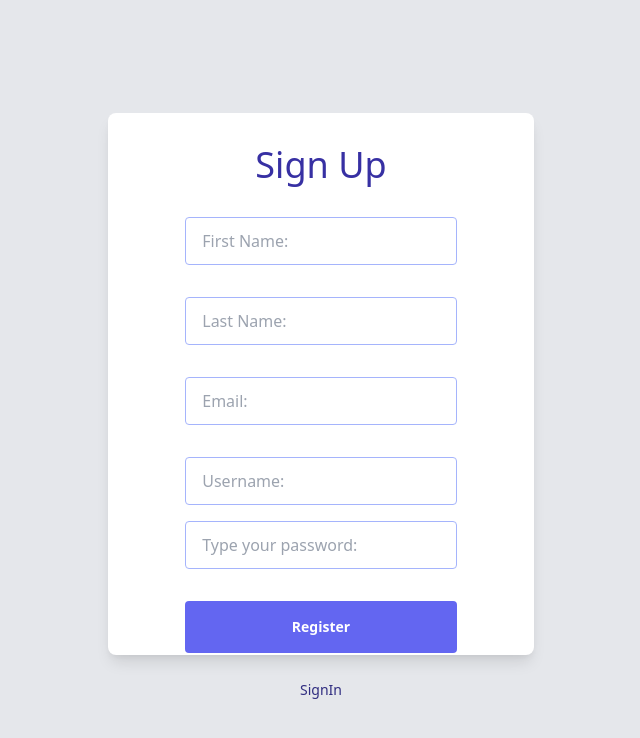
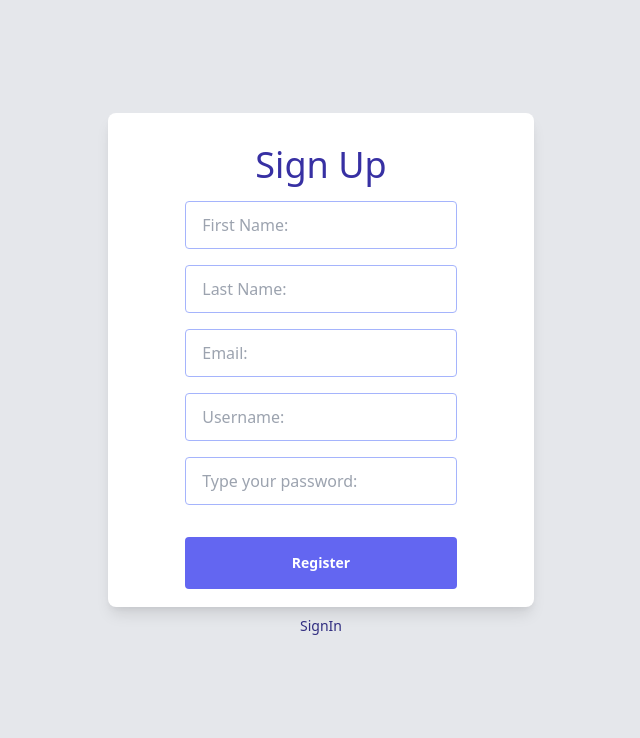
Before and after one commit to vickoman/custom-react-todoApp, a React (Create React App) app: page /auth/register in a window 1280 px wide. Shown: the top 738 px of the page, without its empty margins (319-959 px from the left). Built offline with nearby package versions, Linux system fonts and the light colour scheme; no server answers.

Commit message:
Fix register form

```diff
--- a/src/pages/SingUp/index.jsx
+++ b/src/pages/SingUp/index.jsx
@@ -4,20 +4,20 @@ import { Link } from 'react-router-dom'
 export default function SingUp() {
     return (
         <div className="container mx-auto border h-full flex justify-center">
-            <div className="bg-white w-1/3 rounded-lg shadow-lg p-8 mt-28 h-auto mb-36">
+            <div className="bg-white w-1/3 rounded-lg shadow-lg p-8 mt-28 h-auto mb-48">
                 <h1 className="text-4xl text-center font-normal text-indigo-800 ">Sign Up</h1>
                 <div>
                     <form className="form-horizontal w-3/4 mx-auto" >
-                        <div className="flex flex-col mt-8">
+                        <div className="flex flex-col mt-4">
                             <input type="text" className="flex-grow h-12 px-4 border rounded border-indigo-300 text-indigo-900" name="firstName" placeholder="First Name:" />
                         </div>
-                        <div className="flex flex-col mt-8">
+                        <div className="flex flex-col mt-4">
                             <input type="text" className="flex-grow h-12 px-4 border rounded border-indigo-300 text-indigo-900" name="lastName" placeholder="Last Name:" />
                         </div>
-                        <div className="flex flex-col mt-8">
+                        <div className="flex flex-col mt-4">
                             <input type="email" className="flex-grow h-12 px-4 border rounded border-indigo-300 text-indigo-900" name="email" placeholder="Email:" required />
                         </div>
-                        <div className="flex flex-col mt-8">
+                        <div className="flex flex-col mt-4">
                             <input type="text" className="flex-grow h-12 px-4 border rounded border-indigo-300 text-indigo-900" name="username" placeholder="Username:" />
                         </div>
                         <div className="flex flex-col mt-4">
```
